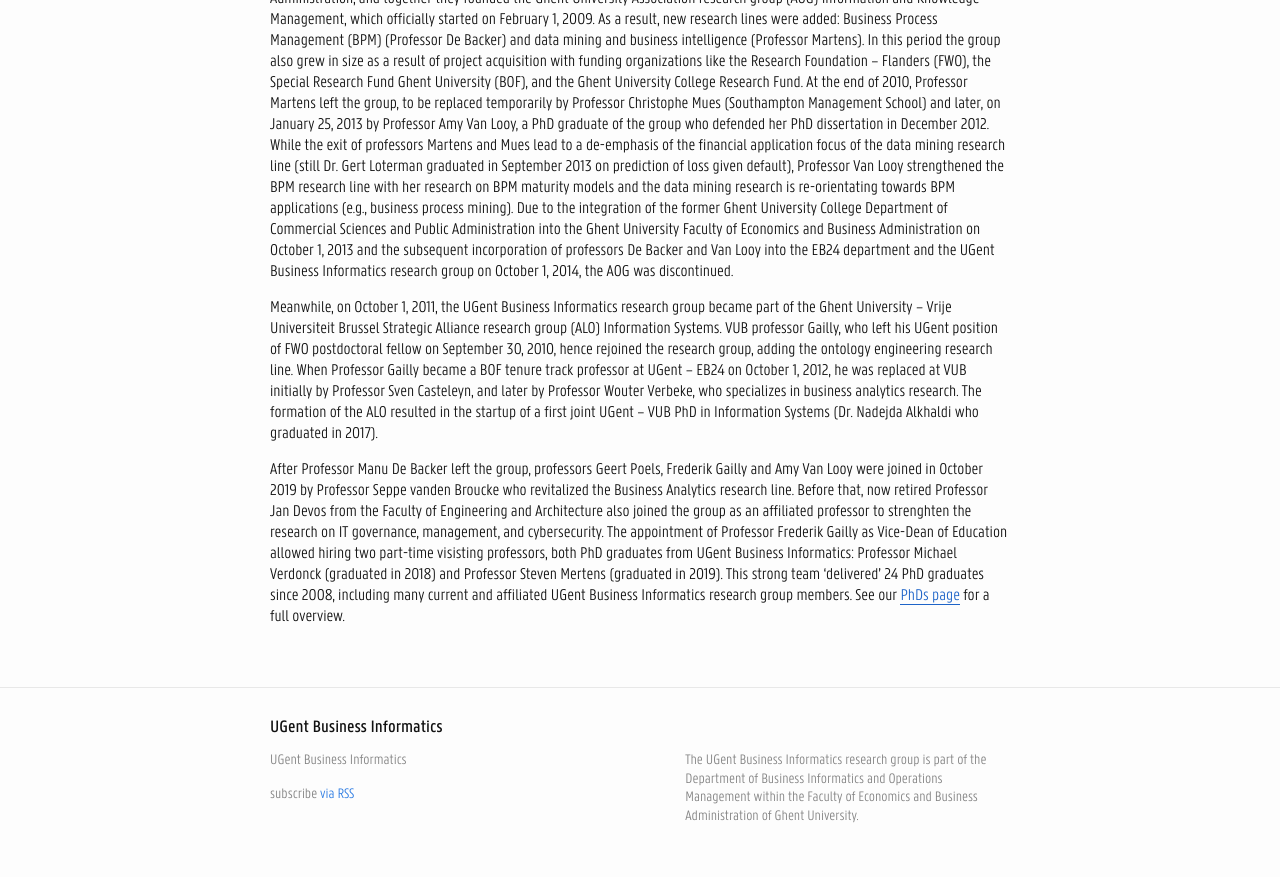
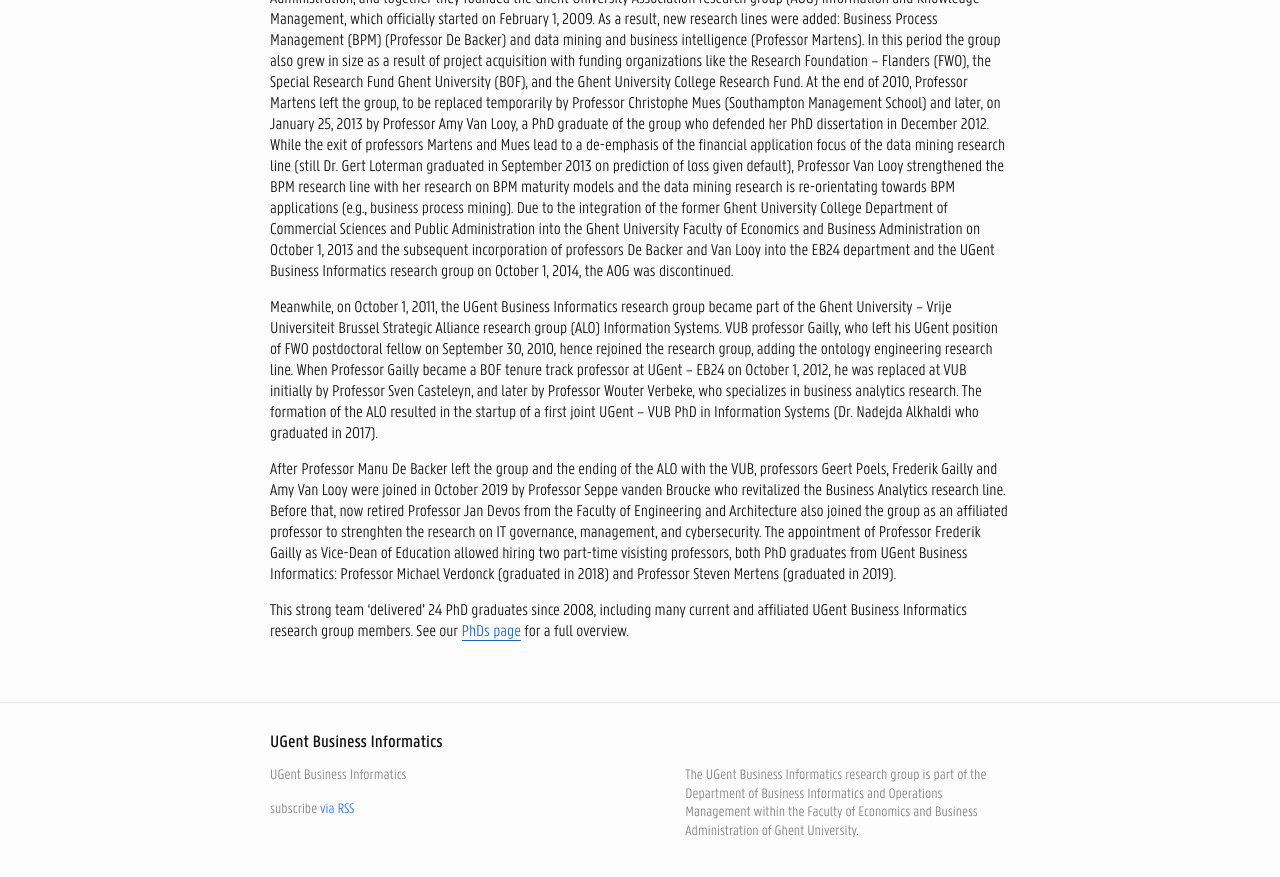
Before and after one commit to UGent-BusinessInformatics/ugent-businessinformatics.github.io, a Jekyll site: the page built from pages/02-history.markdown, in a window 1280 px wide and 900 px high, scrolled down 625 px. Shown: the top 877 px of the window. Built offline with Jekyll 4.4.1, drawn with Linux system fonts in a browser that asks for light colours.

Commit message:
Update 02-history.markdown

```diff
--- a/pages/02-history.markdown
+++ b/pages/02-history.markdown
@@ -11,4 +11,6 @@
 
 Meanwhile, on October 1, 2011, the UGent Business Informatics research group became part of the Ghent University – Vrije Universiteit Brussel Strategic Alliance research group (ALO) Information Systems. VUB professor Gailly, who left his UGent position of FWO postdoctoral fellow on September 30, 2010, hence rejoined the research group, adding the ontology engineering research line. When Professor Gailly became a BOF tenure track professor at UGent – EB24 on October 1, 2012, he was replaced at VUB initially by Professor Sven Casteleyn, and later by Professor Wouter Verbeke, who specializes in business analytics research. The formation of the ALO resulted in the startup of a first joint UGent – VUB PhD in Information Systems (Dr. Nadejda Alkhaldi who graduated in 2017).
 
-After Professor Manu De Backer left the group, professors Geert Poels, Frederik Gailly and Amy Van Looy were joined in October 2019 by Professor Seppe vanden Broucke who revitalized the Business Analytics research line. Before that, now retired Professor Jan Devos from the Faculty of Engineering and Architecture also joined the group as an affiliated professor to strenghten the research on IT governance, management, and cybersecurity. The appointment of Professor Frederik Gailly as Vice-Dean of Education allowed hiring two part-time visisting professors, both PhD graduates from UGent Business Informatics: Professor Michael Verdonck (graduated in 2018) and Professor Steven Mertens (graduated in 2019). This strong team 'delivered' 24 PhD graduates since 2008, including many current and affiliated UGent Business Informatics research group members. See our [PhDs page](/phds/) for a full overview.
+After Professor Manu De Backer left the group and the ending of the ALO with the VUB, professors Geert Poels, Frederik Gailly and Amy Van Looy were joined in October 2019 by Professor Seppe vanden Broucke who revitalized the Business Analytics research line. Before that, now retired Professor Jan Devos from the Faculty of Engineering and Architecture also joined the group as an affiliated professor to strenghten the research on IT governance, management, and cybersecurity. The appointment of Professor Frederik Gailly as Vice-Dean of Education allowed hiring two part-time visisting professors, both PhD graduates from UGent Business Informatics: Professor Michael Verdonck (graduated in 2018) and Professor Steven Mertens (graduated in 2019).
+
+This strong team 'delivered' 24 PhD graduates since 2008, including many current and affiliated UGent Business Informatics research group members. See our [PhDs page](/phds/) for a full overview.
```
